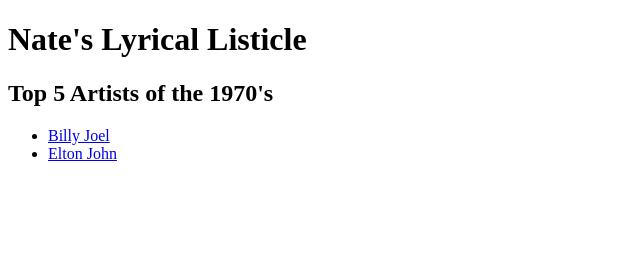
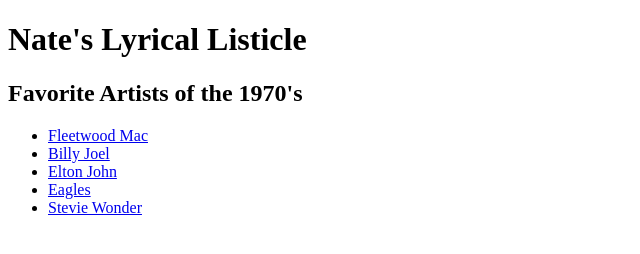
Before and after one commit to NateDaGr8-05/110-repo-04, a plain HTML site: page index.html in a window 1280 px wide. Shown: the whole page, without its empty margins (0-640 px from the left). Drawn offline with Linux system fonts and the light colour scheme.

Commit message:
Update index.html

```diff
--- a/index.html
+++ b/index.html
@@ -7,10 +7,13 @@
 </head>
 <body>
   <h1>Nate's Lyrical Listicle</h1>
-  <h2>Top 5 Artists of the 1970's</h2>
+  <h2>Favorite Artists of the 1970's</h2>
   <ul>
-    <li><a href="https://en.wikipedia.org/wiki/Taco">Billy Joel</a></li>
-    <li><a href="https://en.wikipedia.org/wiki/Hummus">Elton John</a></li>
+    <li><a href="https://en.wikipedia.org/wiki/Fleetwood_Mac">Fleetwood Mac</a></li>
+    <li><a href="https://en.wikipedia.org/wiki/Billy_Joel">Billy Joel</a></li>
+    <li><a href="https://en.wikipedia.org/wiki/Elton_John">Elton John</a></li>
+    <li><a href="https://en.wikipedia.org/wiki/Eagles_(band)">Eagles</a></li>
+    <li><a href="https://en.wikipedia.org/wiki/Stevie_Wonder">Stevie Wonder</a></li
   </ul>
 </body>
 </html>
```
